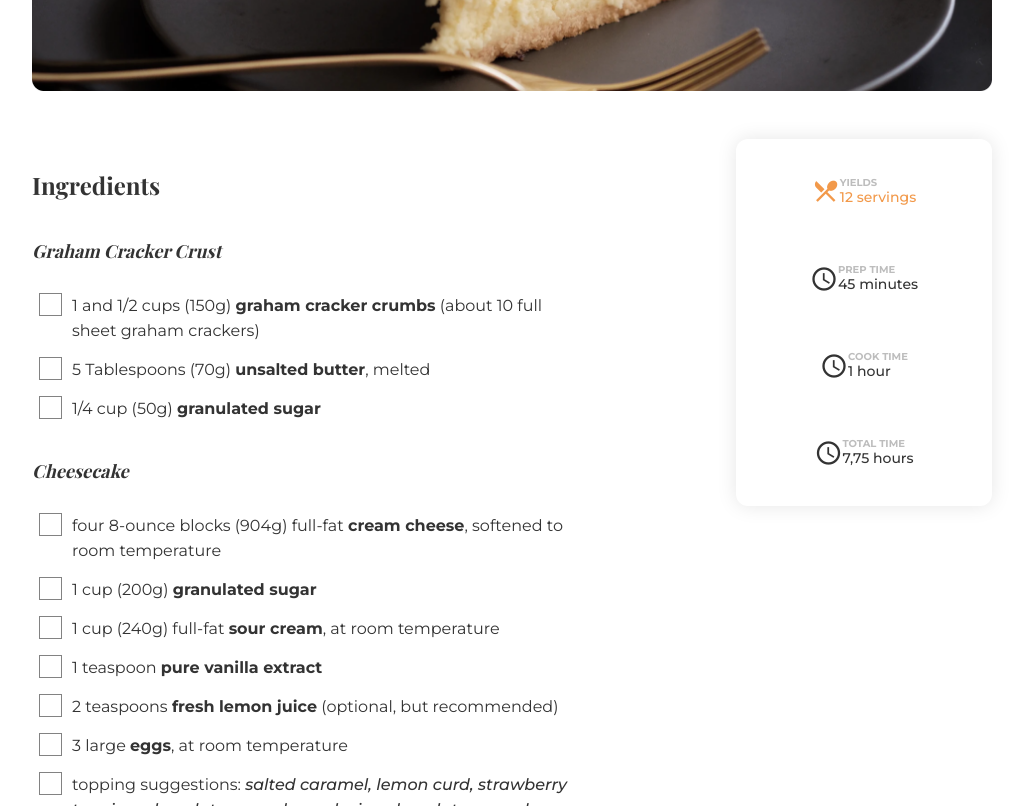
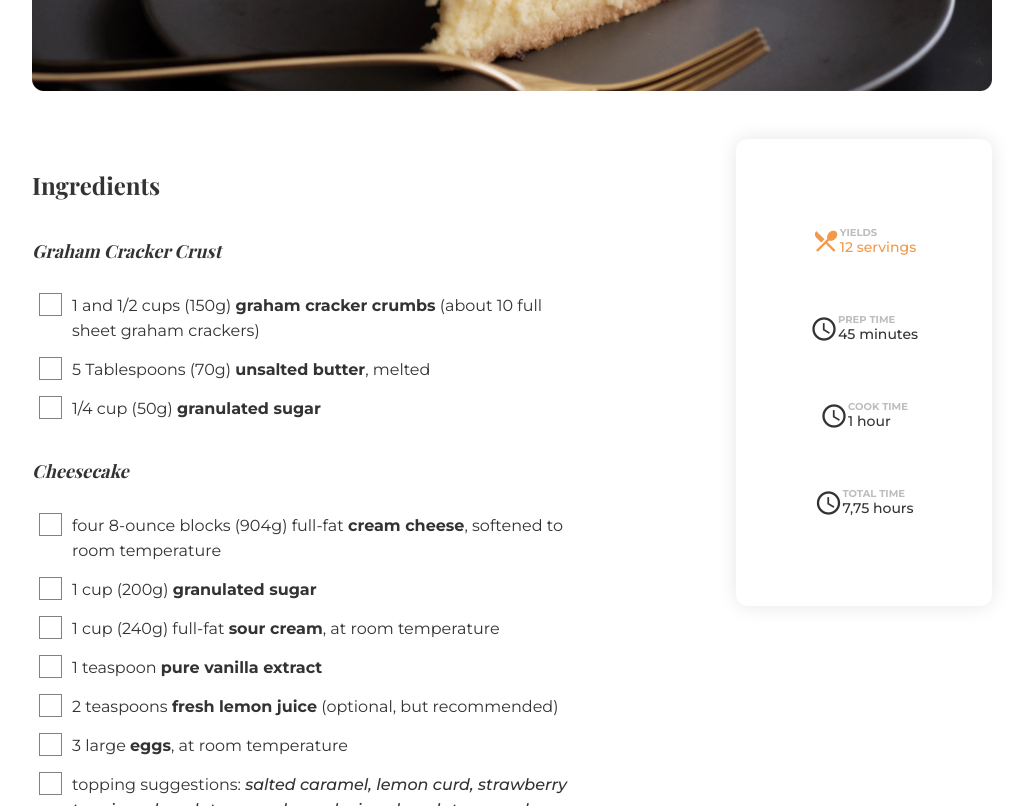
Before and after one commit to Karobwe/devchallenge-recipe-page, a website: page public/index.html in a window 1280 px wide. Shown: the part 580-1386 px from the top of the page, without its empty margins (128-1151 px from the left). Drawn offline with nearby package versions, Linux system fonts and the light colour scheme; files that its build step writes are made by us from their sources; files whose address does not match are found by name; a web font is replaced by a local one.

Commit message:
feat: add top and bottom margin on aside

```diff
--- a/assets/styles/components/_recipe-overview.scss
+++ b/assets/styles/components/_recipe-overview.scss
@@ -6,16 +6,18 @@
   row-gap: 20px;
 
   @include media-gte-sm {
-    //align-items: center;
     justify-content: space-between;
   }
 
   @include media-gte-lg {
-    width: 256px;
-    height: 367px;
     flex-direction: column;
     justify-content: space-evenly;
     align-items: center;
+
+    width: 256px;
+    height: 367px;
+    padding-top: 50px;
+    padding-bottom: 50px;
 
     border-radius: 12px;
     box-shadow: $box-shadow;
```
